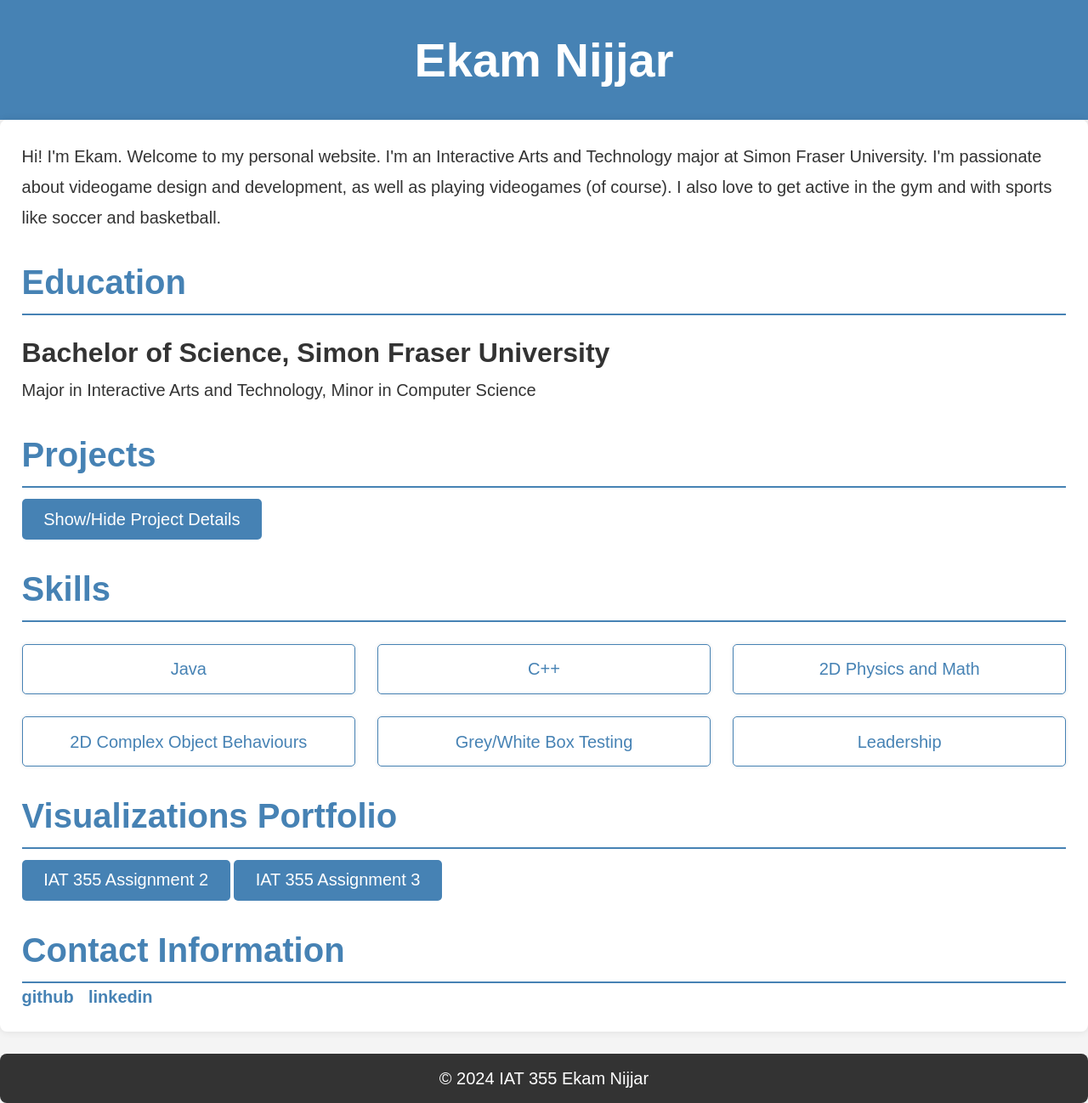
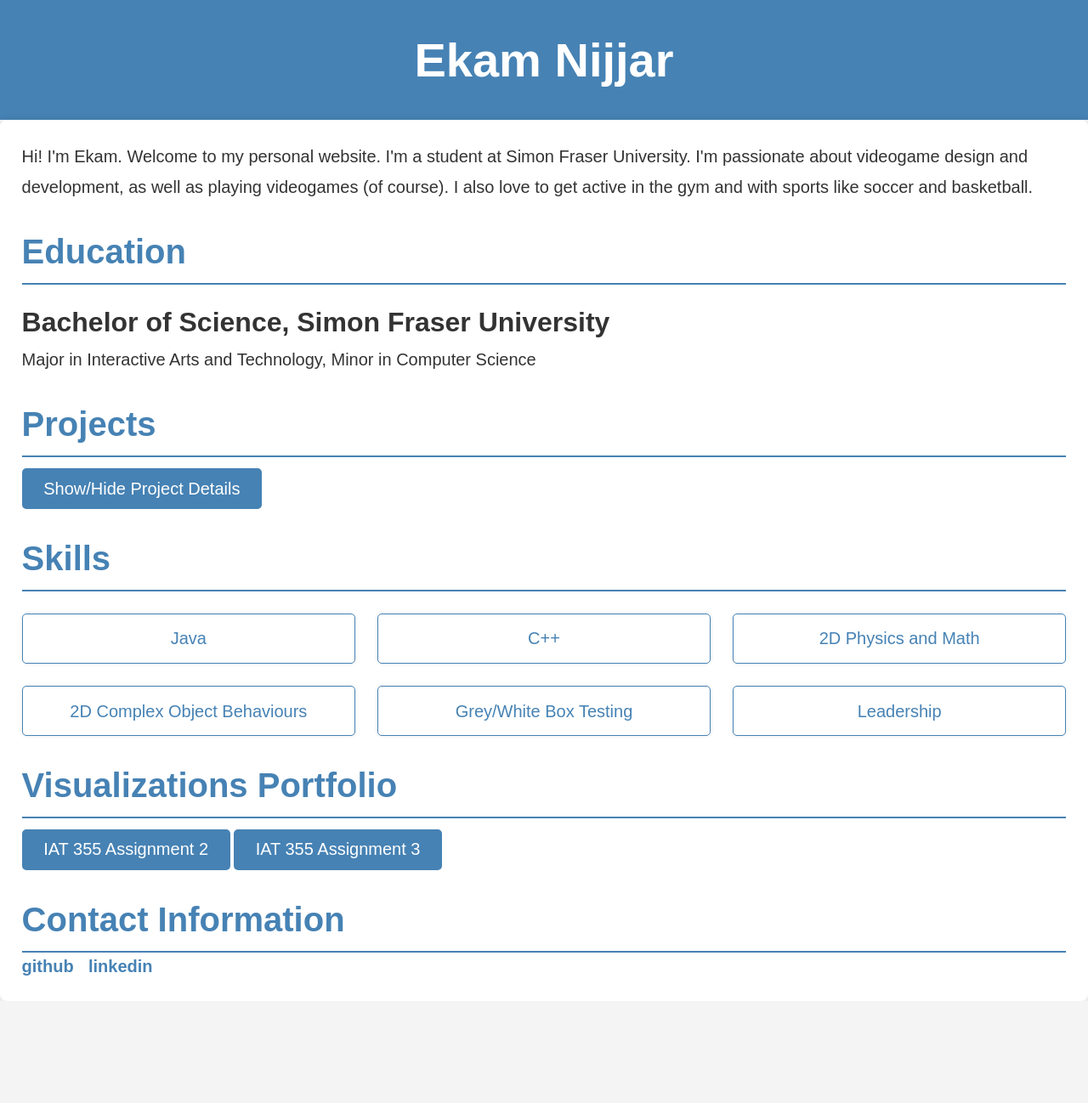
Before and after one commit to ekam-n/ekam-n.github.io, a plain HTML site: page index.html in a window 1280 px wide. Shown: the whole page at 85% size. After the commit the page ends 1178 px from the top, so only its background shows below. Drawn offline with Linux system fonts and the light colour scheme.

Commit message:
removed footer

```diff
--- a/index.html
+++ b/index.html
@@ -12,7 +12,7 @@
     </header>
 
     <main>
-      <p>Hi! I'm Ekam. Welcome to my personal website. I'm an Interactive Arts and Technology major at Simon Fraser University. I'm passionate about videogame design and development, as well as playing videogames (of course). I also love to get active in the gym and with sports like soccer and basketball.</p>
+      <p>Hi! I'm Ekam. Welcome to my personal website. I'm a student at Simon Fraser University. I'm passionate about videogame design and development, as well as playing videogames (of course). I also love to get active in the gym and with sports like soccer and basketball.</p>
 
       <h2>Education</h2>
       <div id="education-content">
@@ -50,9 +50,6 @@
       <a href="https://www.linkedin.com/in/ekam-nijjar-9773b62b6/" class="contact-link">linkedin</a>
     </main>
 
-    <footer>
-      <p>© 2024 IAT 355 Ekam Nijjar</p>
-    </footer>
     <script src="main.js"></script>
   </body>
 </html>
```
